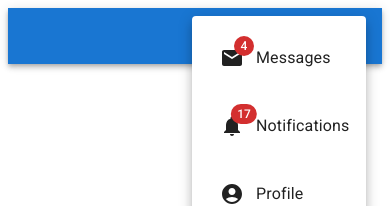
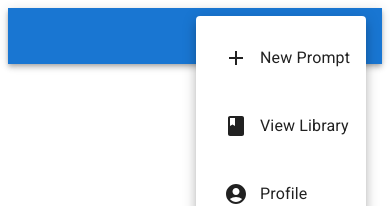
Before and after one commit to maxxiimo/open-prompt-project, a React (Vite) app in the folder frontend/: page / in a window 390 px wide. Both pictures are taken after a click on the button "show more". Shown: the top 206 px of the page. Built offline with nearby package versions, Linux system fonts and the light colour scheme; a web font is replaced by a local one.

Commit message:
fix: menu in mobile view

```diff
--- a/frontend/src/NavBar.jsx
+++ b/frontend/src/NavBar.jsx
@@ -122,24 +122,16 @@ export const NavBar = () => {
       onClose={handleMobileMenuClose}
     >
       <MenuItem>
-        <IconButton size="large" aria-label="show 4 new mails" color="inherit">
-          <Badge badgeContent={4} color="error">
-            <MailIcon />
-          </Badge>
-        </IconButton>
-        <p>Messages</p>
+            <IconButton size="large" color="inherit">
+                <AddIcon />
+            </IconButton>
+        <p>New Prompt</p>
       </MenuItem>
       <MenuItem>
-        <IconButton
-          size="large"
-          aria-label="show 17 new notifications"
-          color="inherit"
-        >
-          <Badge badgeContent={17} color="error">
-            <NotificationsIcon />
-          </Badge>
-        </IconButton>
-        <p>Notifications</p>
+            <IconButton size="large" color="inherit">
+                <ClassIcon />
+            </IconButton>
+        <p>View Library</p>
       </MenuItem>
       <MenuItem onClick={handleProfileMenuOpen}>
         <IconButton
```
